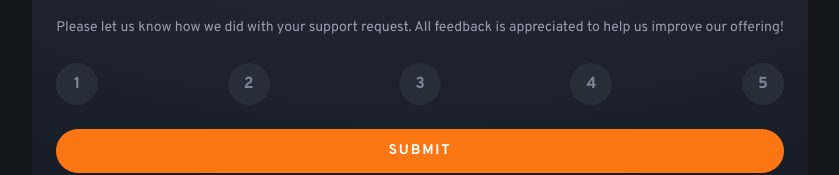
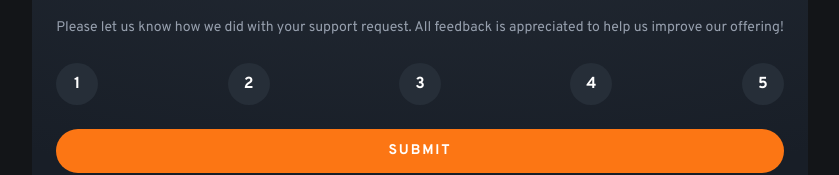
Before and after one commit to bimatos222/feedback2025, a React (Vite) app: page / in a window 1280 px wide. Shown: the part 358-533 px from the top of the page, without its empty margins (220-1059 px from the left). Built offline with nearby package versions, Linux system fonts and the light colour scheme.

Commit message:
criação de uma variável de um estado para controlar a ação de submit da nota

```diff
--- a/src/App.jsx
+++ b/src/App.jsx
@@ -3,13 +3,23 @@
 
 export function App() {
   const [notaAvaliacao, setNotaAvaliacao] = useState(0)
+  const [submited, setSubmited] = useState(false)
 
   function handleMudarNotaAvaliacao(nota) {
     setNotaAvaliacao(nota)
   }
 
+  function handleSubmit() {
+    if (notaAvaliacao !== 0) {
+      setSubmited(true)
+      return
+    }
+
+    alert("Please, choose a note!")
+  }
+
   return (
-    notaAvaliacao === 0 ? (
+    submited == false ? (
       <div className="bg-gradient-dark text-white mx-6 p-6 rounded-2xl font-overpass" >
         <div className="bg-dark-blue w-fit p-4 rounded-full mb-4" >
           <img src={inconStar} alt="icon star" />
@@ -20,14 +30,18 @@
         <p className="text-sm text-light-grey mb-6 leading-1">Please let us know how we did with your support request. All feedback is appreciated to help us improve our offering!</p>
 
         <div className="flex justify-between mb-6">
-          <input type="button" value={1} className="bg-dark-blue w-10.5 h-10.5 rounded-full text-medium-grey fext-sm font-bold" onClick={() => handleMudarNotaAvaliacao(1)}/>
-          <input type="button" value={2} className="bg-dark-blue w-10.5 h-10.5 rounded-full text-medium-grey fext-sm font-bold" onClick={() => handleMudarNotaAvaliacao(2)}/>
-          <input type="button" value={3} className="bg-dark-blue w-10.5 h-10.5 rounded-full text-medium-grey fext-sm font-bold" onClick={() => handleMudarNotaAvaliacao(3)}/>
-          <input type="button" value={4} className="bg-dark-blue w-10.5 h-10.5 rounded-full text-medium-grey fext-sm font-bold" onClick={() => handleMudarNotaAvaliacao(4)}/>
-          <input type="button" value={5} className="bg-dark-blue w-10.5 h-10.5 rounded-full text-medium-grey fext-sm font-bold" onClick={() => handleMudarNotaAvaliacao(5)}/>
+          <input type="button" value={1} className="bg-dark-blue w-10.5 h-10.5 rounded-full text-medium-grey fext-sm font-bold focus:bg-medium-grey focus: text-white" onClick={() => handleMudarNotaAvaliacao(1)}/>
+
+          <input type="button" value={2} className="bg-dark-blue w-10.5 h-10.5 rounded-full text-medium-grey fext-sm font-bold focus:bg-medium-grey focus: text-white" onClick={() => handleMudarNotaAvaliacao(2)}/>
+
+          <input type="button" value={3} className="bg-dark-blue w-10.5 h-10.5 rounded-full text-medium-grey fext-sm font-bold  focus:bg-medium-grey focus: text-white" onClick={() => handleMudarNotaAvaliacao(3)}/>
+
+          <input type="button" value={4} className="bg-dark-blue w-10.5 h-10.5 rounded-full text-medium-grey fext-sm font-bold  focus:bg-medium-grey focus: text-white" onClick={() => handleMudarNotaAvaliacao(4)}/>
+
+          <input type="button" value={5} className="bg-dark-blue w-10.5 h-10.5 rounded-full text-medium-grey fext-sm font-bold  focus:bg-medium-grey focus: text-white" onClick={() => handleMudarNotaAvaliacao(5)}/>
         </div>
 
-        <button className="bg-orange w-full uppercase tracking-1 font-bold rounded-3xl text-sm py-3">Submit</button>
+        <button onClick={handleSubmit} className="bg-orange w-full uppercase tracking-1 font-bold rounded-3xl text-sm py-3">Submit</button>
       </div>
     ) : (
       <div className="bg-gradient-dark text-white mx-6 p-6 rounded-2xl font-overpass" >
```
